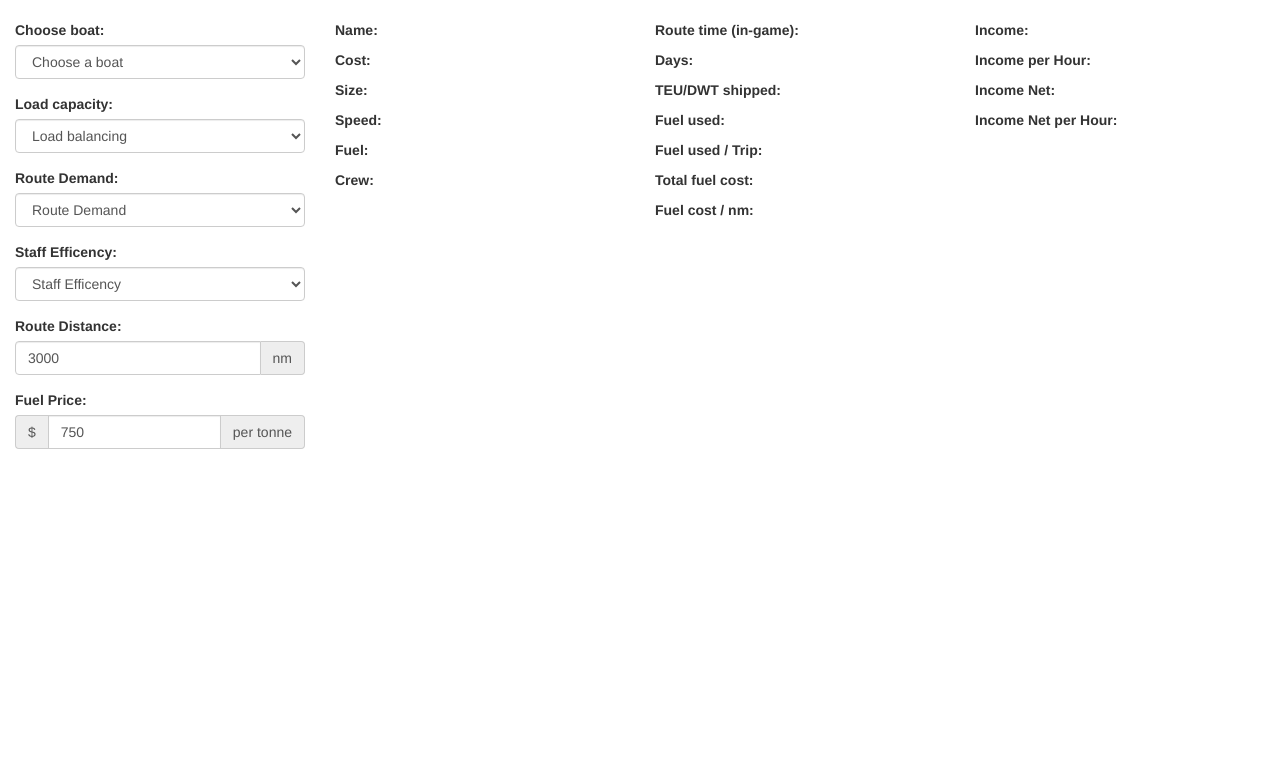
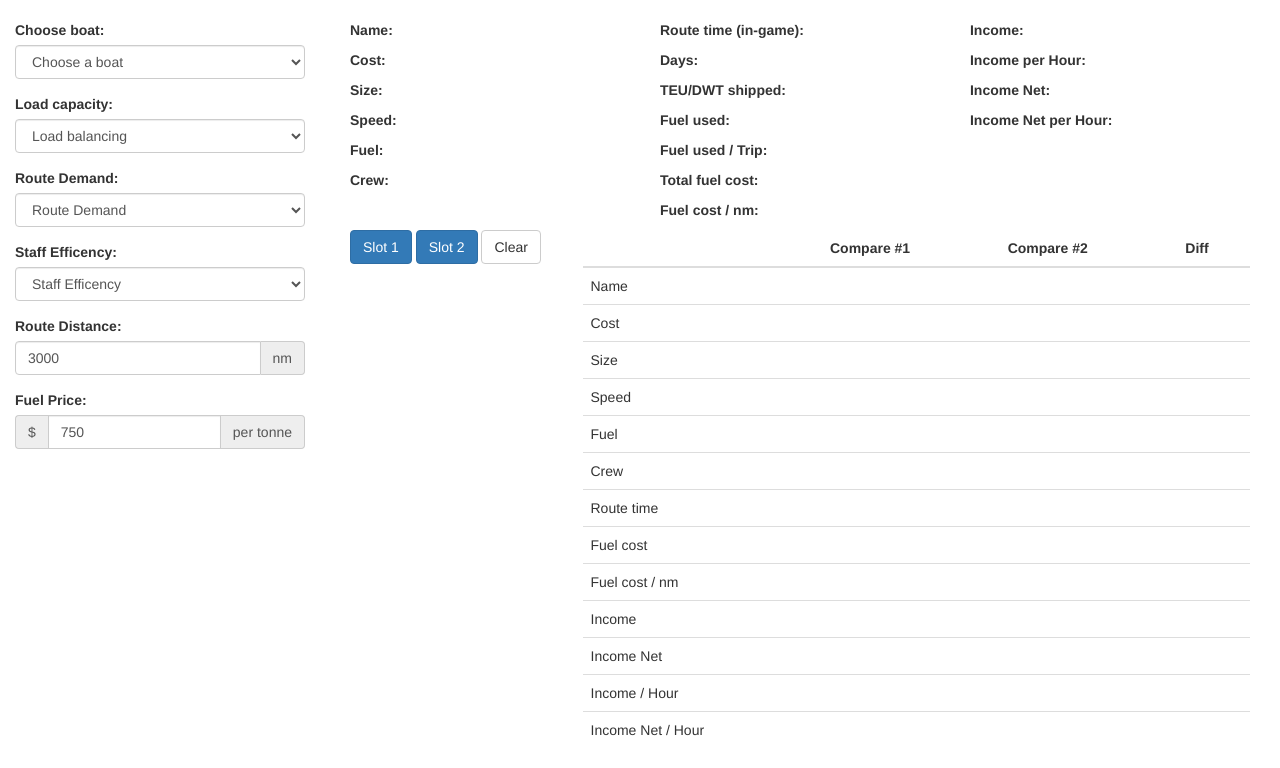
Before and after one commit to voldedore/ShippingManager-IncomeCalculator, a Django app: template SM/incomeCalc/templates/home.html in a window 1280 px wide. Shown: the part 52-820 px from the top of the page. Before the commit the page ends 501 px from the top, so only its background shows below. Run offline with Django 3.2, Linux system fonts and the light colour scheme; the template is opened without the code that fills it: values that come from a table or form of the project are taken from there, others are empty; data comes from the database, SQL or seed files in the repository; some libraries are stand-ins or nearby versions.

Commit message:
Update to home + ver info

```diff
--- a/SM/incomeCalc/templates/home.html
+++ b/SM/incomeCalc/templates/home.html
@@ -7,11 +7,13 @@
     <script type="text/javascript" language="javascript" src="{% static 'assets/jquery/jquery-2.1.4.min.js' %}"></script>
     <script type="text/javascript" language="javascript" src="{% static 'assets/mainCalc.js' %}"></script>
     <script type="text/javascript" language="javascript" src="{% static 'assets/jquery/bootstrap.min.js' %}"></script>
+    <script type="text/javascript" language="javascript" src="{% static 'assets/compareTable.js' %}"></script>
 </head>
 <body>
     {% include "include/nav.html" %}
     {% include "include/version.html" %}
     {% include "include/help.html" %}
+
 
     <div id="main" class="col-md-3 col-xs-12">
         <form id="mainForm">
@@ -110,7 +112,8 @@
         </form>
     </div>
 
-    <div id="boatSpec" class="col-md-3 col-xs-12">
+    <div class="col-md-9">
+        <div id="boatSpec" class="col-md-4 col-xs-12">
             <p><strong>Name: </strong><span id="boatName"></span></p>
             <p><strong>Cost: </strong><span id="boatCost"></span></p>
             <p><strong>Size: </strong><span id="boatSize"></span></p>
@@ -118,8 +121,7 @@
             <p><strong>Fuel: </strong><span id="boatFuel"></span></p>
             <p><strong>Crew: </strong><span id="boatCrew"></span></p>
         </div>
-
-    <div id="boatReal" class="col-md-3 col-xs-12">
+        <div id="boatReal" class="col-md-4 col-xs-12">
             <p><strong>Route time (in-game): </strong><span id="routeTime"></span></p>
             <p><strong>Days: </strong><span id="routeTimeDays"></span></p>
             <p><strong>TEU/DWT shipped: </strong><span id="capShipped"></span></p>
@@ -128,12 +130,113 @@
             <p><strong>Total fuel cost: </strong><span id="fuelCost"></span></p>
             <p><strong>Fuel cost / nm: </strong><span id="fuelCostPerNM"></span></p>
         </div>
-    <div id="boatIncome" class="col-md-3 col-xs-12">
+        <div id="boatIncome" class="col-md-4 col-xs-12">
             <p><strong>Income: </strong><span id="income"></span></p>
             <p><strong>Income per Hour: </strong><span id="incomePerHour"></span></p>
             <p><strong>Income Net: </strong><span id="incomeNet"></span></p>
             <p><strong>Income Net per Hour: </strong><span id="incomeNetPerHour"></span></p>
         </div>
+    </div>
+    <div class="col-md-9">
+            <div id="buttonList" class="col-md-3">
+                <button type="button" class="btn btn-primary" id="button1">Slot 1</button>
+                <button type="button" class="btn btn-primary" id="button2">Slot 2</button>
+                <button type="button" class="btn btn-default" id="buttonClear">Clear</button>
+                <!-- <input type="reset" class="btn btn-default" /> -->
+            </div>
+            <div class="col-md-9">
 
+                <table class="table table-hover" id="compareTable" >
+                    <thead>
+                        <tr>
+                            <th></th>
+                            <th>Compare #1</th>
+                            <th>Compare #2</th>
+                            <th>Diff</th>
+                        </tr>
+                    </thead>
+                    <tbody>
+                        <tr>
+                            <td>Name</td>
+                            <td id="boatName1"></td>
+                            <td id="boatName2"></td>
+                            <td></td>
+                        </tr>
+                        <tr>
+                            <td>Cost</td>
+                            <td id="boatCost1"></td>
+                            <td id="boatCost2"></td>
+                            <td></td>
+                        </tr>
+                        <tr>
+                            <td>Size</td>
+                            <td id="boatSize1"></td>
+                            <td id="boatSize2"></td>
+                            <td id="diffSize"></td>
+                        </tr>
+                        <tr>
+                            <td>Speed</td>
+                            <td id="boatSpeed1"></td>
+                            <td id="boatSpeed2"></td>
+                            <td></td>
+                        </tr>
+                        <tr>
+                            <td>Fuel</td>
+                            <td id="boatFuel1"></td>
+                            <td id="boatFuel2"></td>
+                            <td></td>
+                        </tr>
+                        <tr>
+                            <td>Crew</td>
+                            <td id="boatCrew1"></td>
+                            <td id="boatCrew2"></td>
+                            <td></td>
+                        </tr>
+                        <tr>
+                            <td>Route time</td>
+                            <td id="routeTime1"></td>
+                            <td id="routeTime2"></td>
+                            <td id="diffRouteTime"></td>
+                        </tr>
+                        <tr>
+                            <td>Fuel cost</td>
+                            <td id="fuelCost1"></td>
+                            <td id="fuelCost2"></td>
+                            <td id="diffFuelCost"></td>
+                        </tr>
+                        <tr>
+                            <td>Fuel cost / nm</td>
+                            <td id="fuelCostPerNM1"></td>
+                            <td id="fuelCostPerNM2"></td>
+                            <td id="diffFuelCostPerNM"></td>
+                        </tr>
+                        <tr>
+                            <td>Income</td>
+                            <td id="income1"></td>
+                            <td id="income2"></td>
+                            <td id="diffIncome"></td>
+                        </tr>
+                        <tr>
+                            <td>Income Net</td>
+                            <td id="incomeNet1"></td>
+                            <td id="incomeNet2"></td>
+                            <td id="diffIncomeNet"></td>
+                        </tr>
+                        <tr>
+                            <td>Income / Hour</td>
+                            <td id="incomePerHour1"></td>
+                            <td id="incomePerHour2"></td>
+                            <td id="diffIncomePerHour"></td>
+                        </tr>
+                        <tr>
+                            <td>Income Net / Hour</td>
+                            <td id="incomeNetPerHour1"></td>
+                            <td id="incomeNetPerHour2"></td>
+                            <td id="diffIncomeNetPerHour"></td>
+                        </tr>
+                    </tbody>
+                </table>
+            </div>
+    </div>
 </body>
 </html>
--- a/SM/incomeCalc/templates/include/help.html
+++ b/SM/incomeCalc/templates/include/help.html
@@ -10,7 +10,7 @@
                 <p>Cargo ships are listed by size (TEU)</p>
                 <p>Oil tankers are listed by capacity (DWT)</p>
                 <p>Vessel conditions are not included in the calculate</p>
-                <p>Oil formula has changed. I will update it soon. You may see a lower income in game than the one showed in this calculator</p>
+                <p>Oil formula updated. I don't have the official formula, you may see a different income result in game than the one showed in this calculator</p>
 
             </div>
         </div>
--- a/SM/incomeCalc/templates/include/version.html
+++ b/SM/incomeCalc/templates/include/version.html
@@ -6,6 +6,7 @@
             </div>
             <div class="modal-body">
                 <p>Ver 1.0 - 27/06/2015 : All functions are based on <a href="https://www.facebook.com/groups/418512378330283/431082203739967/">the original excel file</a></p>
+                <p>Ver 1.1 - 04/07/2015 : Compare module added</p>
             </div>
         </div>
     </div>
```
Lines whose indentation alone changed are shown as unchanged.
